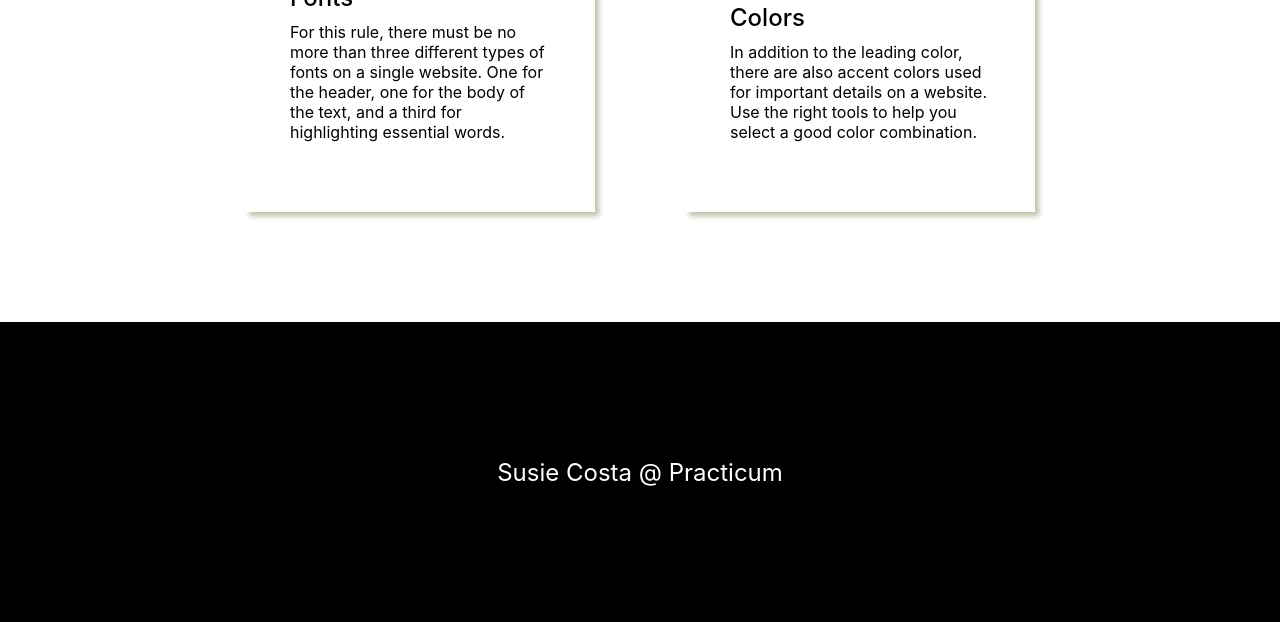
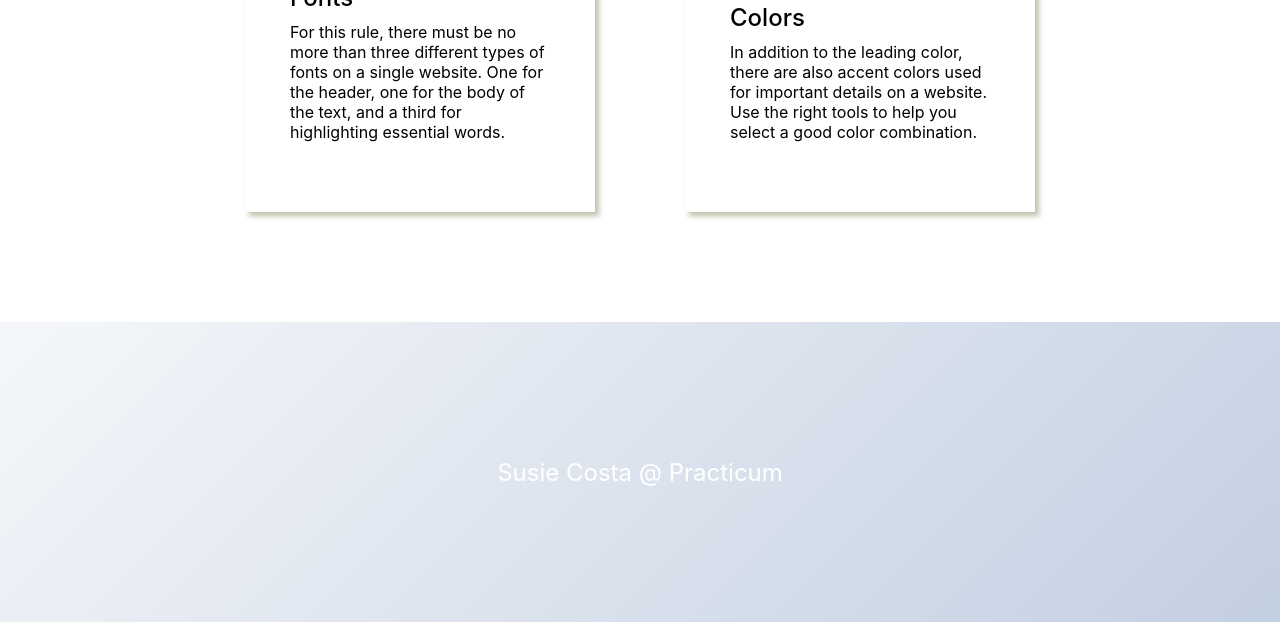
Before and after one commit to suzaloop/Practicum-Website, a plain HTML site: page index.html in a window 1280 px wide. Shown: the part 1378-2000 px from the top of the page. Drawn offline with Linux system fonts and the light colour scheme.

Commit message:
gradient footer - white

```diff
--- a/style.css
+++ b/style.css
@@ -72,8 +72,8 @@ body {
 
 .footer {
   height: 300px;
-  background-color: black;
   display: flex;
+  background-image: linear-gradient(135deg, #f5f7fa 0%, #c3cfe2 100%);
 }
 
 .footer-author {
```
